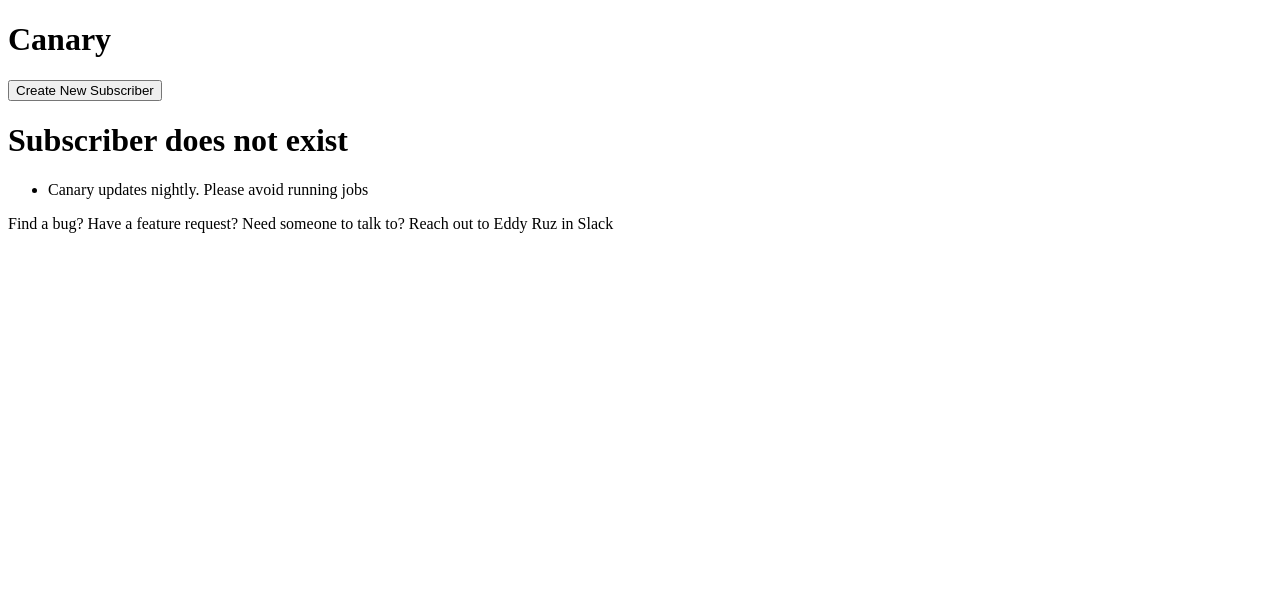
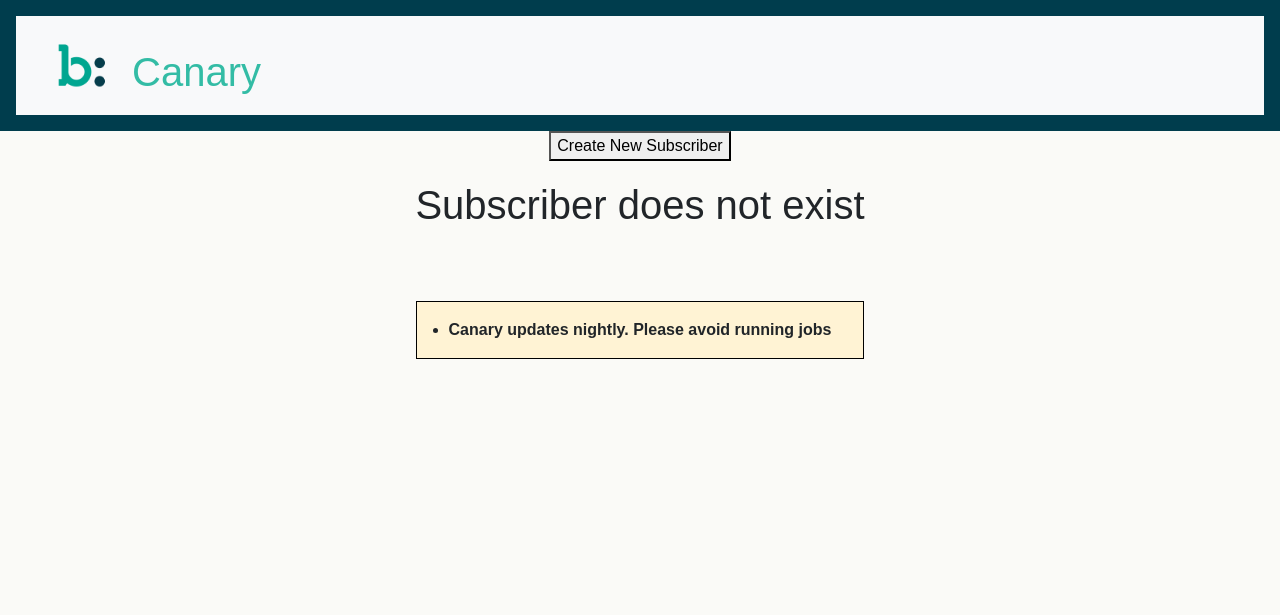
Before and after one commit to stephig85/hackathon-project-canary, a Flask app: page /subscriber/1 in a window 1280 px wide. Shown: the top 615 px of the page. Run offline with Flask 2, Linux system fonts and the light colour scheme; data that the repository does not hold is empty; parts of the project's set-up code (start-up, migrations or seed data) failed here and were passed over; some libraries are stand-ins or nearby versions.

Commit message:
display changes

```diff
--- a/static/styles.css
+++ b/static/styles.css
@@ -4,13 +4,11 @@ a {
 
 body {
   background-color: #FAFAF7;
-  font-family: 'Open Sans', sans-serif;
+  font-family: 'gibsonregular', sans-serif;
 }
 
-fieldset {
-  border: none;
-  margin: 1.5em 0em;
-  padding: 0px;
+h1 {
+    margin-top: .5em;
 }
 
 footer {
@@ -22,26 +20,19 @@ footer {
   position: absolute;
   text-align: center;
   width: 100%;
-}''
+}
 
 header {
   align-items: center;
   background-color: #003D4D;
   color: #33BCA5;
-  display: flex;
   padding: 1em;
-}
-
-header h1 {
-  display: inline-block;
-  /* top margin of 11px to make the text align vertically with the b: logo's colons */
-  margin: 11px 0px 0px 0px;
 }
 
 legend {
   font-weight: bold;
-  margin: 0em 0em .5em 0em;
-  padding: 0px;
+  margin: .5em 0em .5em 0em;
+  padding: 10px;
 }
 
 main {
@@ -96,12 +87,8 @@ main {
   top: 1px;
 }
 
-.awesomplete {
-  display: block;
-}
-
-.disabled-field {
-  opacity: .5;
+.logo {
+    margin-bottom: 12px;
 }
 
 .field-container {
@@ -111,12 +98,6 @@ main {
 
 .fieldset-container {
   margin-left: 1em;
-}
-
-.logo {
-  /* margin to satisfy BV logo style guidelines. this is highly dependent on the logo image's size */
-  /* see https://bvoice.sharepoint.com/BV%20Brand%20Assets/Logos/+BVLogos_ALL_ContactSheet.pdf?csf=1 */
-  margin: 12px;
 }
 
 .main-content {
@@ -133,7 +114,3 @@ ul.notice {
   margin-top: 2em;
   padding: 1em 2em;
 }
-
-.noty_text {
-  font-size: 1.5em;
-}
--- a/templates/subscriber.html
+++ b/templates/subscriber.html
@@ -1,13 +1,24 @@
 <!DOCTYPE html>
 <html lang="en">
 <head>
-	<meta charset="UTF-8">
-	<title>Canary</title>
+  <meta charset="UTF-8">
+  <title>Canary</title>
+
+
+  <meta name="viewport" content="width=device-width, initial-scale=1, shrink-to-fit=no">
+  <link rel="stylesheet" href="https://stackpath.bootstrapcdn.com/bootstrap/4.3.1/css/bootstrap.min.css"
+    integrity="sha384-ggOyR0iXCbMQv3Xipma34MD+dH/1fQ784/j6cY/iJTQUOhcWr7x9JvoRxT2MZw1T" crossorigin="anonymous">
+
+  <link rel="stylesheet" href="../static/styles.css">
 </head>
+
 <body>
-	 <header>
-            <h1>Canary</h1>
-        </header>
+  <header>
+    <nav class="navbar navbar-expand-lg navbar-light bg-light">
+      <img src="../static/b-logo.jpg" width="100" class="d-inline-block logo" alt="b-logo">
+      <h1>Canary</h1>
+  </header>
+
          <div class="content">
             <main>
                 <button>Create New Subscriber</button>
```
Also changed, not shown: templates/index.html (+14 -0 lines), static/b-logo.jpg (added).
